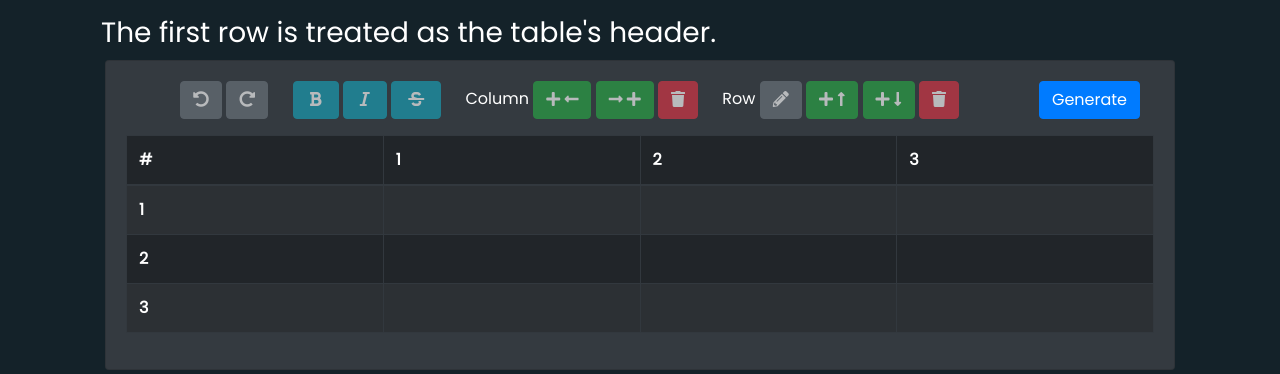
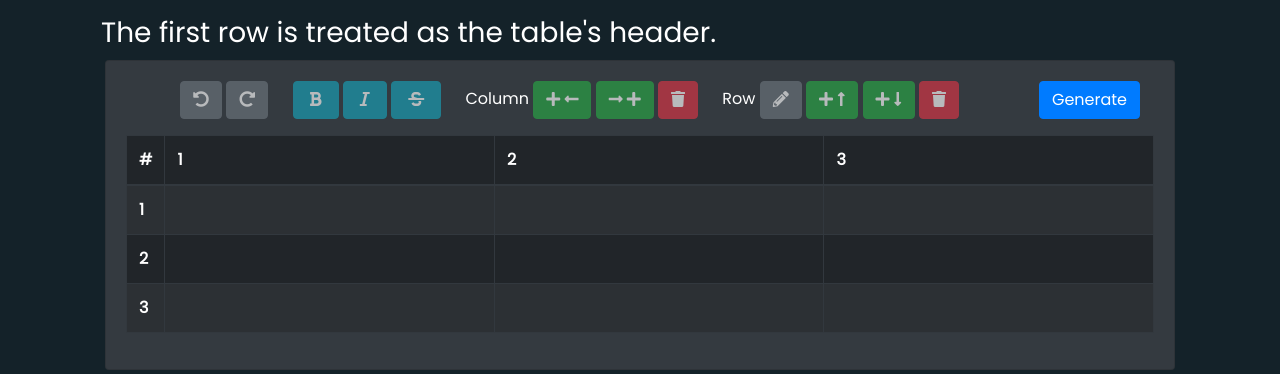
Before and after one commit to 1Gokul/table2markdown, a Flask app: template templates/table2markdown.html in a window 1280 px wide. Shown: the part 72-446 px from the top of the page. Run offline with Flask 2, Linux system fonts and the light colour scheme; the template is opened without the code that fills it: most values are stand-ins (such as "Sample title", 1, 10 or a date in 2020); lists and menus that the app fills with data are empty; some libraries are stand-ins or nearby versions.

Commit message:
Improved over last commit, layout changes

```diff
--- a/static/css/layout.css
+++ b/static/css/layout.css
@@ -85,10 +85,10 @@ body {
   transition: background-color 0.1s linear;
 }
 
-td,
-th {
+td {
   min-width: 100px;
 }
+
 .generate-table-button {
   float: right;
 }
--- a/static/js/table2markdown.js
+++ b/static/js/table2markdown.js
@@ -44,8 +44,7 @@ $(document).ready(function () {
         $cols.each(function (i, el) {
             // The first column's header is '#'
             if (i == 0) {
-
-                $(this).replaceWith('<th scope="col">#</th>');
+                $(this).replaceWith('<th scope="col" style="width:10px">#</th>');
             }
             else {
                 $(this).replaceWith('<th scope="col">' + i + '</th>');
@@ -194,6 +193,7 @@ $(document).ready(function () {
 
     // Adds a column to the left of the current column.
     $(document).on('click', '.bAddColumnLeft', function () {
+
         // Add a header cell before the selected cell's header, thus forming a column.
         $('#input-table thead tr th').each(function (i, el) {
 
@@ -219,12 +219,37 @@ $(document).ready(function () {
 
     // Adds a column to the right of the current column.
     $(document).on('click', '.bAddColumnRight', function () {
-        // Add a header cell before the selected cell's header, thus forming a column.
+
+
+
+
+
+        // If there are no columns currently
+        if ($('#input-table > thead > tr > th').length === 1) {
+
+            // Append a column header with the value 1
+            $('#input-table > thead > tr').append('<th scope="col">' + 1 + '</th>');
+
+            // Append table cells to each row
+            $('#input-table tbody tr').each(function () {
+                $(this).append('<td></td>');
+            })
+
+            // Now that there is one column, unhide the AddColumnLeft, DeleteColumn buttons.
+            $('.bAddColumnLeft, .bDeleteColumn').show(200, "linear");
+
+            deselect_cell();
+        }
+        // else if there were columns
+        else {
+
+            // Add a header cell after the selected cell's header, thus forming a column.
             $('#input-table thead tr th').each(function (i, el) {
                 if (i == selectedCellX) {
                     $('<th scope="col">' + i + '</th>').insertAfter(el);
                 }
-        })
+            });
+
 
             // Add the cells beneath the newly formed column.
             $('#input-table tbody tr').each(function () {
@@ -234,9 +259,13 @@ $(document).ready(function () {
                         $('<td></td>').insertAfter(el);
                         return false;
                     }
-            })
+                });
 
-        })
+            });
+        }
+
+
+
 
         set_table_column_numbers();
     });
@@ -266,6 +295,8 @@ $(document).ready(function () {
         deselect_cell();
         set_table_column_numbers();
 
+        // If there are no more columns left, hide the AddColumnLeft, DeleteColumn buttons
+        // while keeping the AddColumnRight button visible and enabled.
         if ($('#input-table > thead > tr > th').length === 1) {
             $('.bAddColumnLeft, .bDeleteColumn').hide(200, "linear");
             $('.column-menu > button').removeAttr('disabled');
@@ -290,10 +321,14 @@ $(document).ready(function () {
         deselect_cell();
         IsEditing = false;
     });
+
     $(document).on('click', '.bElim', function () {
+
         rowElim(selectedCell);
         deselect_cell();
 
+
+        // Hide the edit, delete and add row buttons
         if ($('#input-table > tbody > tr').length <= 0) {
             $('.bElim, .bEdit, .bAddRowUp').hide(200, "linear");
             $('.row-menu > button').removeAttr('disabled');
--- a/templates/table2markdown.html
+++ b/templates/table2markdown.html
@@ -150,7 +150,7 @@
             <table id="input-table" class="table table-editable table-striped table-bordered table-dark table-hover">
                 <thead>
                     <tr>
-                        <th scope="col">#</th>
+                        <th scope="col" style="width:10px">#</th>
                         <th scope="col">1</th>
                         <th scope="col">2</th>
                         <th scope="col">3</th>
```
Lines whose indentation alone changed are shown as unchanged.
